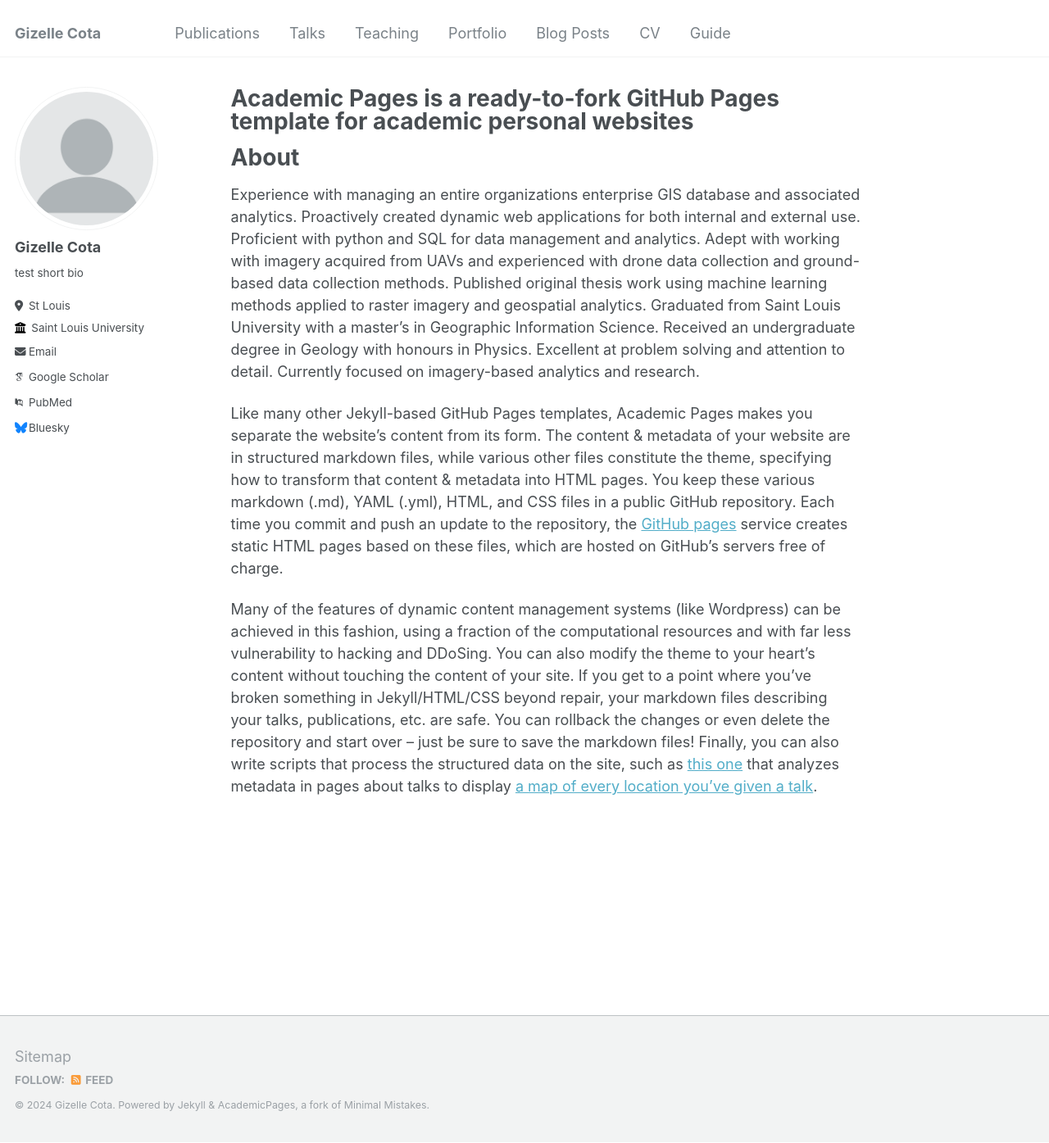
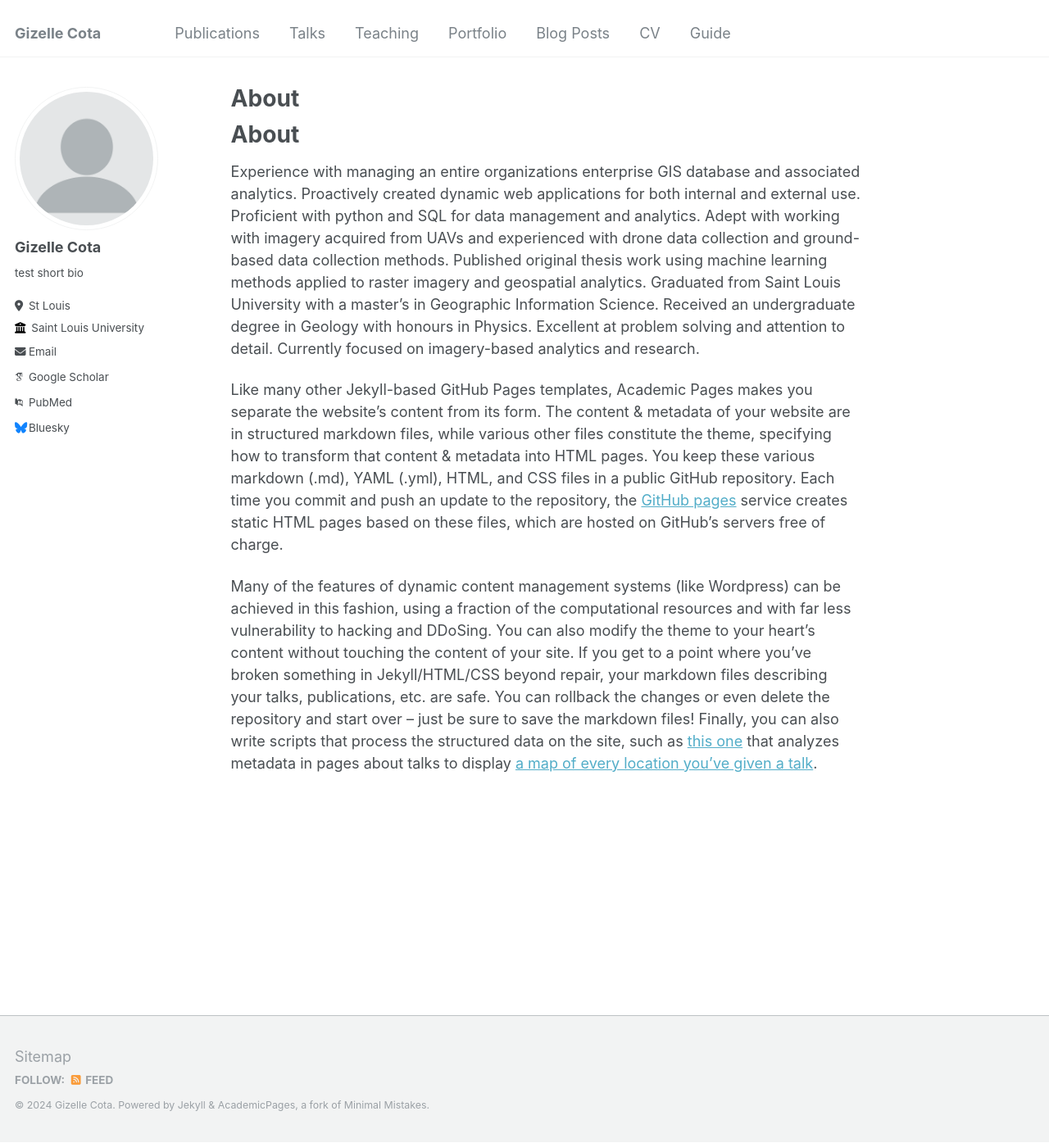
Before and after one commit to cotag11/cotag11.github.io, a Jekyll site: the page built from _pages/about.md, in a window 1280 px wide and 1395 px high. Shown: the whole window at 82% size. Built offline with Jekyll 4.4.1, drawn with Linux system fonts in a browser that asks for light colours; some web fonts are replaced; our own code applies the rules of GitHub Pages for plain Markdown files; some of the changed lines change nothing that is shown.

Commit message:
Update about.md

```diff
--- a/_pages/about.md
+++ b/_pages/about.md
@@ -1,6 +1,6 @@
 ---
 permalink: /
-title: "Academic Pages is a ready-to-fork GitHub Pages template for academic personal websites"
+#title: "Academic Pages is a ready-to-fork GitHub Pages template for academic personal websites"
 author_profile: true
 redirect_from:
   - /about/
```
